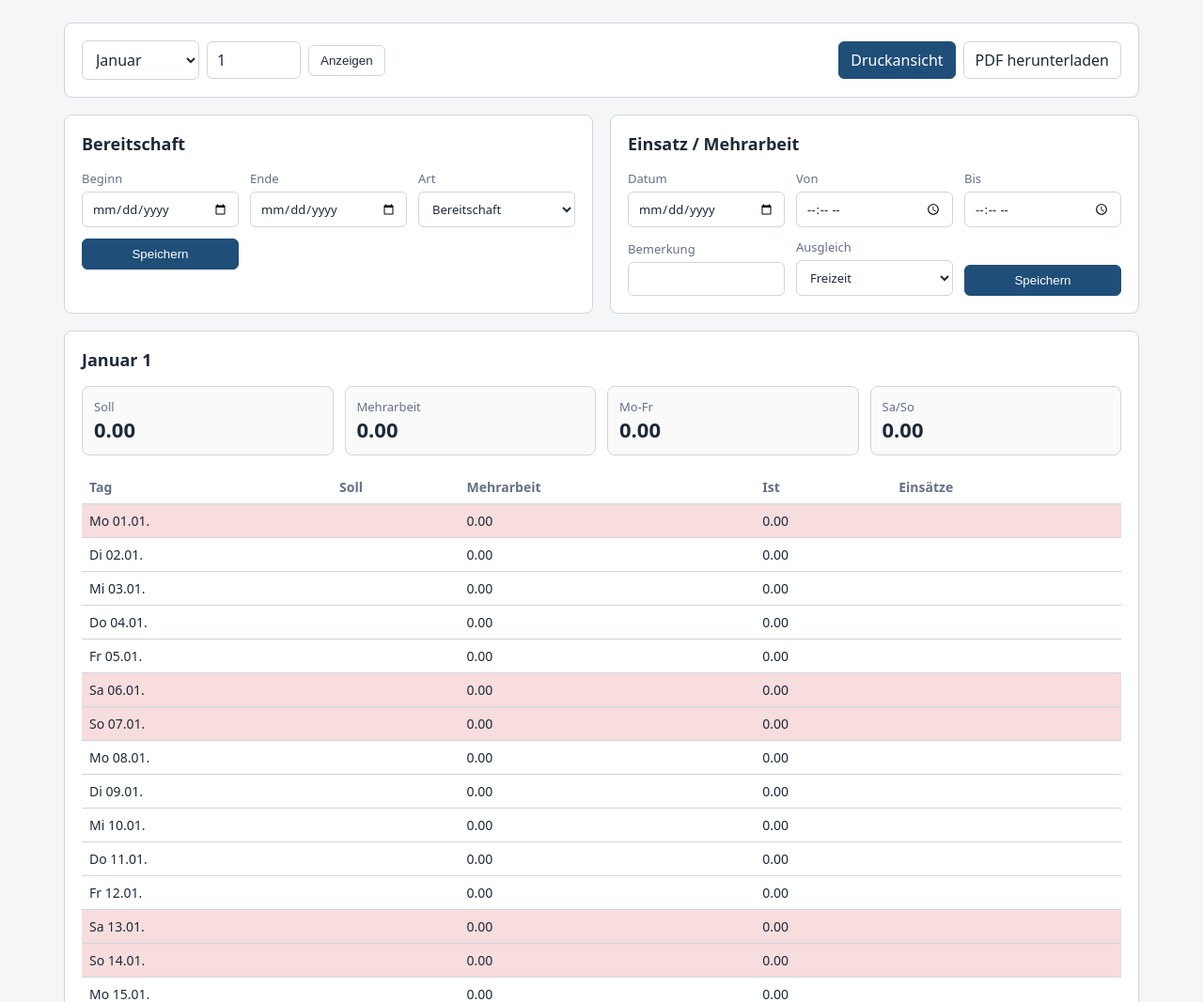
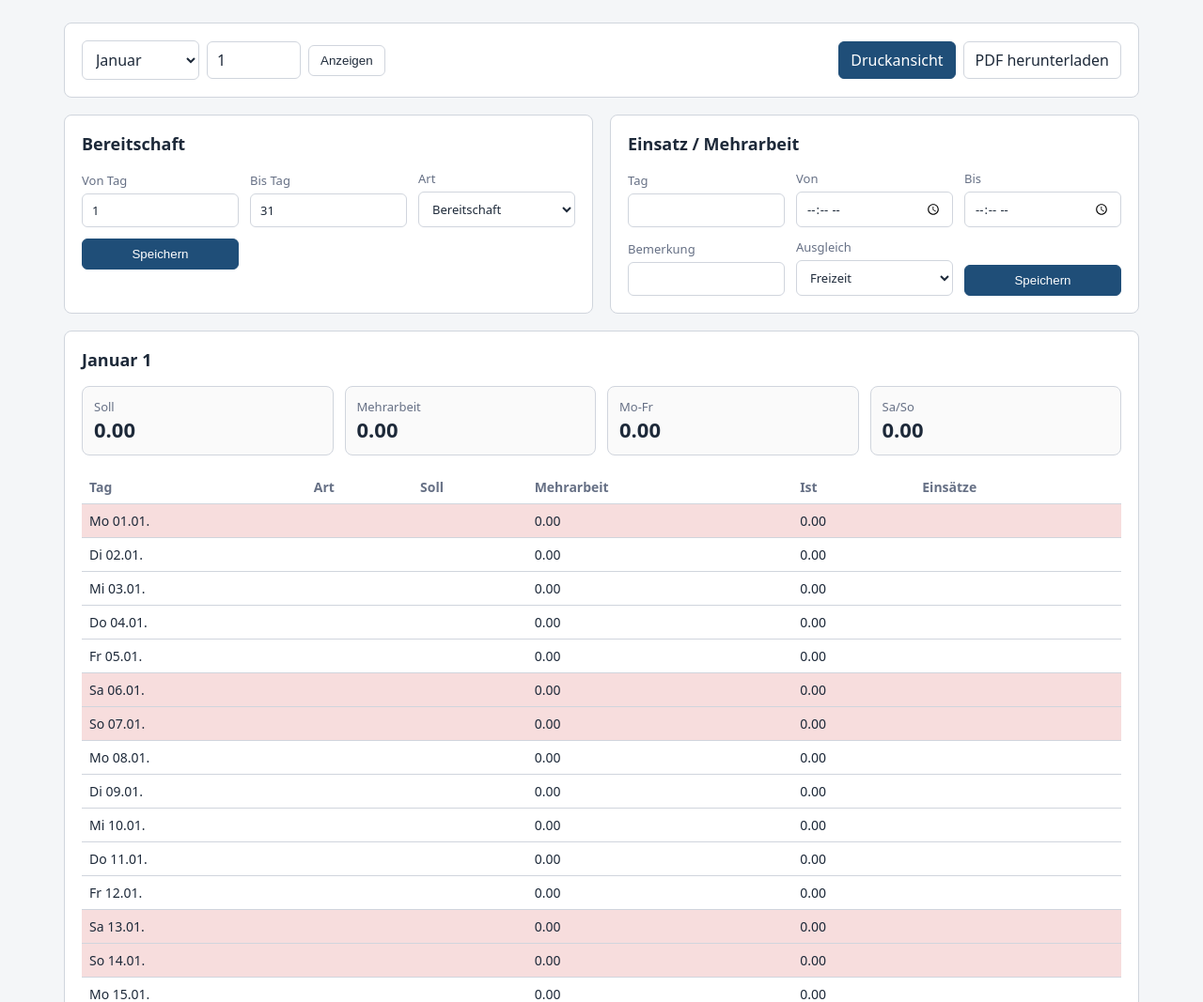
Before and after one commit to sandavdesigns/bereitschaft, a Flask app: page /?year=1&month=1 in a window 1280 px wide. Shown: the part 56-1123 px from the top of the page at 94% size. Run offline with Flask 3, Linux system fonts and the light colour scheme; the visitor is signed in with stand-in values (Sample User, id 1); data comes from the database, SQL or seed files in the repository; tables that the repository leaves empty hold one stand-in row (values such as "Sample post").

Commit message:
Improve month forms and deletion flow

```diff
--- a/app/main.py
+++ b/app/main.py
@@ -98,6 +98,11 @@ def create_app():
     @login_required
     def add_readiness():
         user = current_user()
+        start_date = date_from_month_form("start_day")
+        end_date = date_from_month_form("end_day")
+        if end_date < start_date:
+            flash("Ende darf nicht vor Beginn liegen.", "error")
+            return month_redirect()
         execute(
             """
             INSERT INTO readiness (user_id, readiness_type_id, start_date, end_date, kind, start_time, end_time, hours_per_day)
@@ -106,8 +111,8 @@ def create_app():
             (
                 user["id"],
                 int(request.form["readiness_type_id"]),
-                request.form["start_date"],
-                request.form["end_date"],
+                start_date.isoformat(),
+                end_date.isoformat(),
                 readiness_type_name(int(request.form["readiness_type_id"])),
                 "00:00",
                 "00:00",
@@ -115,18 +120,19 @@ def create_app():
             ),
         )
         flash("Bereitschaft gespeichert.", "success")
-        return redirect(month_redirect_from_form())
+        return month_redirect(start_date.year, start_date.month)
 
     @app.post("/readiness/<int:item_id>/delete")
     @login_required
     def delete_readiness(item_id):
         execute("DELETE FROM readiness WHERE id = ? AND user_id = ?", (item_id, current_user()["id"]))
-        return redirect(request.referrer or url_for("index"))
+        return month_redirect()
 
     @app.route("/work", methods=["POST"])
     @login_required
     def add_work():
         user = current_user()
+        work_date = date_from_month_form("work_day")
         execute(
             """
             INSERT INTO work_entries (user_id, work_date, start_time, end_time, note, compensation)
@@ -134,7 +140,7 @@ def create_app():
             """,
             (
                 user["id"],
-                request.form["work_date"],
+                work_date.isoformat(),
                 request.form["start_time"],
                 request.form["end_time"],
                 request.form.get("note", "").strip(),
@@ -142,13 +148,13 @@ def create_app():
             ),
         )
         flash("Einsatz gespeichert.", "success")
-        return redirect(month_redirect_from_form("work_date"))
+        return month_redirect(work_date.year, work_date.month)
 
     @app.post("/work/<int:item_id>/delete")
     @login_required
     def delete_work(item_id):
         execute("DELETE FROM work_entries WHERE id = ? AND user_id = ?", (item_id, current_user()["id"]))
-        return redirect(request.referrer or url_for("index"))
+        return month_redirect()
 
     @app.get("/pdf/<int:year>/<int:month>")
     @login_required
@@ -474,6 +480,20 @@ def month_redirect_from_form(date_field="start_date"):
     return redirect(url_for("index", year=d.year, month=d.month))
 
 
+def month_redirect(year=None, month=None):
+    return redirect(url_for("index", year=year or request.form.get("year"), month=month or request.form.get("month")))
+
+
+def date_from_month_form(day_field):
+    year = int(request.form["year"])
+    month = int(request.form["month"])
+    day = int(request.form[day_field])
+    max_day = calendar.monthrange(year, month)[1]
+    if day < 1 or day > max_day:
+        abort(400)
+    return date(year, month, day)
+
+
 def month_data(user_id, year, month):
     first = date(year, month, 1)
     last = date(year, month, calendar.monthrange(year, month)[1])
--- a/app/static/style.css
+++ b/app/static/style.css
@@ -42,6 +42,10 @@ button, .button {
   background: var(--primary);
   border-color: var(--primary);
   color: #fff;
+}
+.danger {
+  border-color: #d92d20;
+  color: #b42318;
 }
 
 .shell { max-width: 1180px; margin: 24px auto; padding: 0 18px; }
--- a/app/templates/index.html
+++ b/app/templates/index.html
@@ -21,8 +21,9 @@
     <h2>Bereitschaft</h2>
     <form method="post" action="{{ url_for('add_readiness') }}" class="form grid-form">
       <input type="hidden" name="year" value="{{ year }}">
-      <label>Beginn <input type="date" name="start_date" required></label>
-      <label>Ende <input type="date" name="end_date" required></label>
+      <input type="hidden" name="month" value="{{ month }}">
+      <label>Von Tag <input type="number" name="start_day" min="1" max="{{ data.days|length }}" value="1" required></label>
+      <label>Bis Tag <input type="number" name="end_day" min="1" max="{{ data.days|length }}" value="{{ data.days|length }}" required></label>
       <label>Art
         <select name="readiness_type_id" required>
           {% for type in types %}
@@ -36,7 +37,9 @@
   <div class="panel">
     <h2>Einsatz / Mehrarbeit</h2>
     <form method="post" action="{{ url_for('add_work') }}" class="form grid-form">
-      <label>Datum <input type="date" name="work_date" required></label>
+      <input type="hidden" name="year" value="{{ year }}">
+      <input type="hidden" name="month" value="{{ month }}">
+      <label>Tag <input type="number" name="work_day" min="1" max="{{ data.days|length }}" required></label>
       <label>Von <input type="time" name="start_time" required></label>
       <label>Bis <input type="time" name="end_time" required></label>
       <label>Bemerkung <input name="note"></label>
@@ -57,11 +60,16 @@
     <div><span>Sa/So</span><strong>{{ "%.2f"|format(data.sum_weekend) }}</strong></div>
   </div>
   <table>
-    <thead><tr><th>Tag</th><th>Soll</th><th>Mehrarbeit</th><th>Ist</th><th>Einsätze</th></tr></thead>
+    <thead><tr><th>Tag</th><th>Art</th><th>Soll</th><th>Mehrarbeit</th><th>Ist</th><th>Einsätze</th></tr></thead>
     <tbody>
       {% for day in data.days %}
         <tr class="{% if day.date.weekday() >= 5 or day.holiday %}weekend{% endif %}">
           <td>{{ day.weekday }} {{ day.date.strftime('%d.%m.') }}</td>
+          <td>
+            {% for item in day.readiness %}
+              <div>{{ item.kind }} {{ item.start_time }}-{{ item.end_time }}</div>
+            {% endfor %}
+          </td>
           <td>{% if day.soll %}{{ "%.2f"|format(day.soll) }}{% endif %}</td>
           <td>{{ "%.2f"|format(day.mehrarbeit) }}</td>
           <td>{{ "%.2f"|format(day.ist) }}</td>
@@ -84,7 +92,13 @@
         {% for item in data.readiness %}
           <tr>
             <td>{{ item.kind }}</td><td>{{ item.start_date }} bis {{ item.end_date }}</td><td>{{ item.start_time }}-{{ item.end_time }}</td>
-            <td><form method="post" action="{{ url_for('delete_readiness', item_id=item.id) }}"><button>Löschen</button></form></td>
+            <td>
+              <form method="post" action="{{ url_for('delete_readiness', item_id=item.id) }}">
+                <input type="hidden" name="year" value="{{ year }}">
+                <input type="hidden" name="month" value="{{ month }}">
+                <button class="danger">Bereitschaft löschen</button>
+              </form>
+            </td>
           </tr>
         {% endfor %}
       </tbody>
@@ -97,7 +111,13 @@
         {% for item in data.work_entries %}
           <tr>
             <td>{{ item.work_date }}</td><td>{{ item.start_time }}-{{ item.end_time }}</td><td>{{ item.note }}</td>
-            <td><form method="post" action="{{ url_for('delete_work', item_id=item.id) }}"><button>Löschen</button></form></td>
+            <td>
+              <form method="post" action="{{ url_for('delete_work', item_id=item.id) }}">
+                <input type="hidden" name="year" value="{{ year }}">
+                <input type="hidden" name="month" value="{{ month }}">
+                <button class="danger">Einsatz löschen</button>
+              </form>
+            </td>
           </tr>
         {% endfor %}
       </tbody>
```
